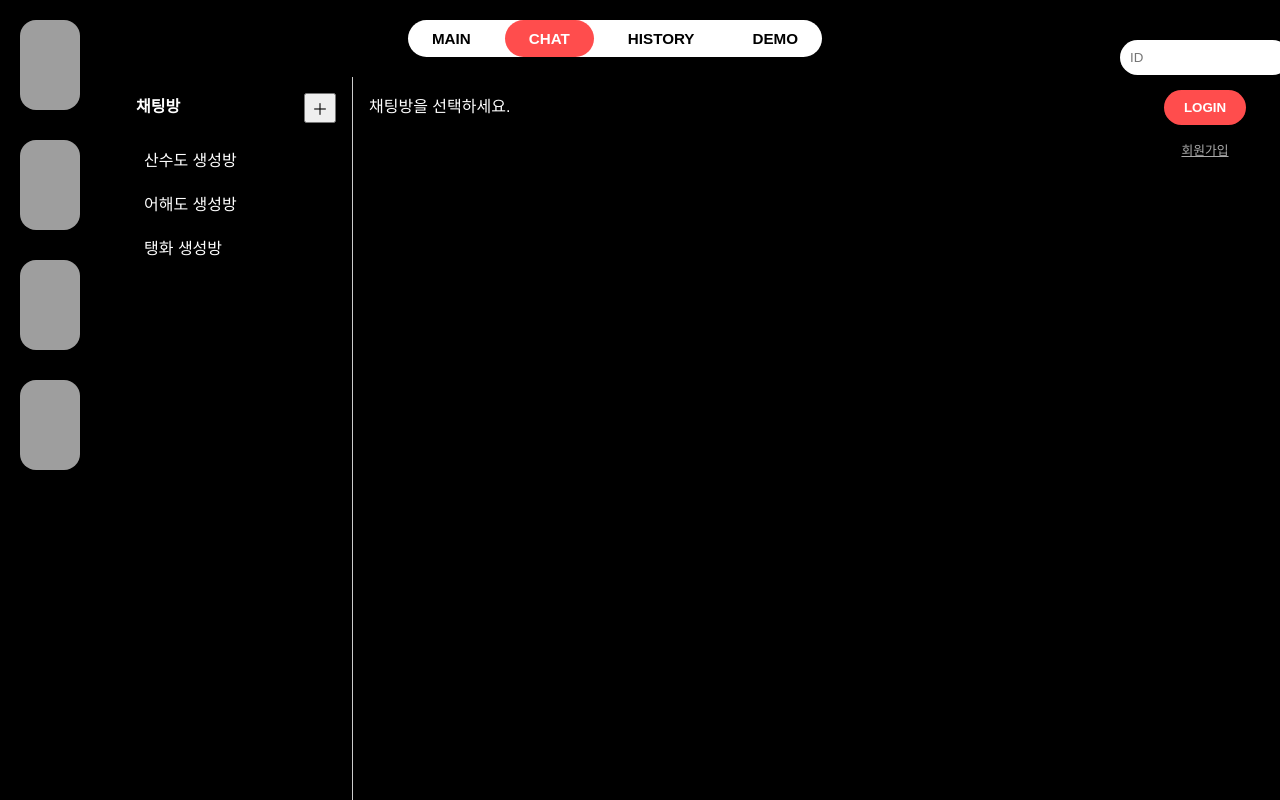
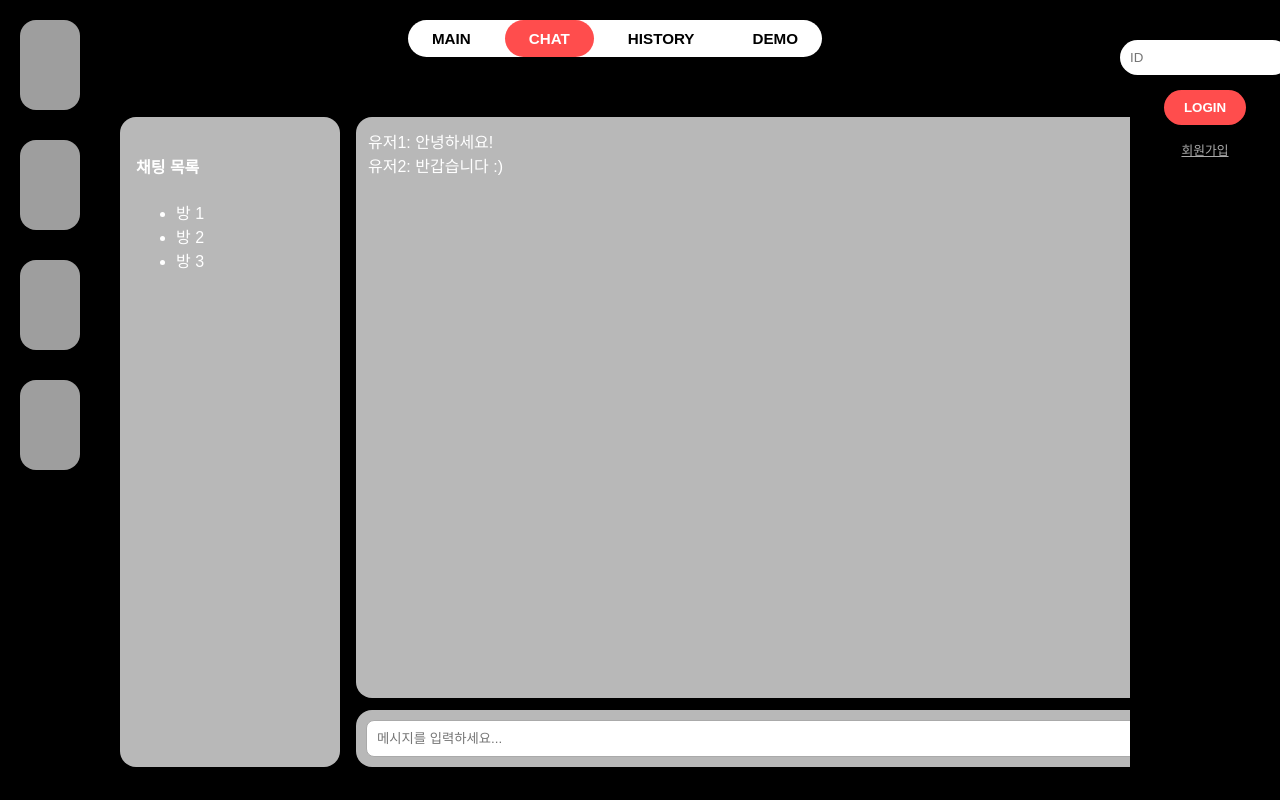
Before and after one commit to TEAM-3V3R/frontend, a React (Create React App) app: page /chat in a window 1280 px wide. Built offline with nearby package versions, Linux system fonts and the light colour scheme; grey boxes are pictures that could not be loaded.

Commit message:
[feat] 채팅 레이아웃 구축 #7

```diff
--- a/src/components/chat/Chat.jsx
+++ b/src/components/chat/Chat.jsx
@@ -1,64 +1,33 @@
-import React, { useEffect, useState } from "react";
-import ChatSidebar from "./ChatSidebar";
-import Chatting from "./Chatting";
-
-const LOCAL_KEY = "chatRoomMessages";
+// src/pages/Chat.jsx
+import React from "react";
+import ChatList from "./ChatList";
+import ChatWindow from "./ChatWindow";
+import ChatInput from "./ChatInput";
 
 const Chat = () => {
-  const [rooms, setRooms] = useState([
-    { id: 1, title: "산수도 생성방" },
-    { id: 2, title: "어해도 생성방" },
-    { id: 3, title: "탱화 생성방" },
-  ]);
-  const [currentRoomId, setCurrentRoomId] = useState(null);
-  const [roomMessages, setRoomMessages] = useState({});
+  return (
+    <div
+      style={{
+        width: "1050px",
+        height: "650px",
+        // backgroundColor: "rgba(231, 231, 231, 0.8)",
+        borderRadius: "16px",
+        // padding: "24px",
+        margin: "40px auto",
+        boxShadow: "0 2px 12px rgba(0, 0, 0, 0.05)",
+        display: "flex",
+      }}
+    >
+      {/* 왼쪽 채팅 목록 */}
+      <div style={{ width: "220px", marginRight: "16px" }}>
+        <ChatList />
+      </div>
 
-  // ✅ localStorage에서 메시지 로드
-  useEffect(() => {
-    const saved = localStorage.getItem(LOCAL_KEY);
-    if (saved) {
-      setRoomMessages(JSON.parse(saved));
-    }
-  }, []);
-
-  // ✅ 저장 시 localStorage에도 반영
-  const handleSendMessage = (newMessage) => {
-    setRoomMessages((prev) => {
-      const updated = {
-        ...prev,
-        [currentRoomId]: [...(prev[currentRoomId] || []), newMessage],
-      };
-      localStorage.setItem(LOCAL_KEY, JSON.stringify(updated));
-      return updated;
-    });
-  };
-
-  const currentRoom = rooms.find((room) => room.id === currentRoomId);
-  const messages = roomMessages[currentRoomId] || [];
-
-  // ✅ 새 채팅방 생성
-  const handleAddRoom = () => {
-    const title = prompt("채팅방 이름을 입력하세요");
-    if (!title) return;
-    const newId = rooms.length > 0 ? rooms[rooms.length - 1].id + 1 : 1;
-    const newRoom = { id: newId, title };
-    setRooms([newRoom, ...rooms]);
-    setCurrentRoomId(newId);
-  };
-
-  return (
-    <div style={{ display: "flex", height: "100vh" }}>
-      <ChatSidebar
-        rooms={rooms}
-        currentRoomId={currentRoomId}
-        onSelectRoom={setCurrentRoomId}
-        onAddRoom={handleAddRoom} // ✅ 전달
-      />
-      <Chatting
-        room={currentRoom}
-        messages={messages}
-        onSend={handleSendMessage}
-      />
+      {/* 중앙 채팅 본문 + 입력창 */}
+      <div style={{ flex: 1, display: "flex", flexDirection: "column" }}>
+        <ChatWindow />
+        <ChatInput />
+      </div>
     </div>
   );
 };
--- /dev/null
+++ b/src/components/chat/ChatInput.jsx
@@ -0,0 +1,27 @@
+// src/components/ChatInput.jsx
+import React from "react";
+
+const ChatInput = () => {
+  return (
+    <div
+      style={{
+        backgroundColor: "rgba(231, 231, 231, 0.8)",
+        borderRadius: "16px",
+        padding: "10px",
+      }}
+    >
+      <input
+        type="text"
+        placeholder="메시지를 입력하세요..."
+        style={{
+          width: "100%",
+          padding: "10px",
+          borderRadius: "8px",
+          border: "1px solid #aaa",
+        }}
+      />
+    </div>
+  );
+};
+
+export default ChatInput;
--- /dev/null
+++ b/src/components/chat/ChatList.jsx
@@ -0,0 +1,26 @@
+// src/components/ChatList.jsx
+import React from "react";
+
+const ChatList = () => {
+  return (
+    <div
+      style={{
+        height: "100%",
+        backgroundColor: "rgba(231, 231, 231, 0.8)",
+        borderRadius: "16px",
+        padding: "16px",
+        boxSizing: "border-box",
+        overflowY: "auto",
+      }}
+    >
+      <h4>채팅 목록</h4>
+      <ul>
+        <li>방 1</li>
+        <li>방 2</li>
+        <li>방 3</li>
+      </ul>
+    </div>
+  );
+};
+
+export default ChatList;
--- a/src/components/chat/ChatSidebar.jsx
+++ /dev/null
@@ -1,39 +0,0 @@
-import React from "react";
-
-const ChatSidebar = ({ rooms, currentRoomId, onSelectRoom, onAddRoom }) => {
-  return (
-    <div
-      style={{ width: "200px", borderRight: "1px solid #ccc", padding: "16px" }}
-    >
-      <div
-        style={{
-          display: "flex",
-          justifyContent: "space-between",
-          marginBottom: "16px",
-        }}
-      >
-        <h4 style={{ margin: 0 }}>채팅방</h4>
-        <button onClick={onAddRoom} style={{ fontSize: "16px" }}>
-          ＋
-        </button>
-      </div>
-      {rooms.map((room) => (
-        <div
-          key={room.id}
-          onClick={() => onSelectRoom(room.id)}
-          style={{
-            padding: "8px",
-            cursor: "pointer",
-            backgroundColor: room.id === currentRoomId ? "#eee" : "transparent",
-            marginBottom: "4px",
-            borderRadius: "6px",
-          }}
-        >
-          {room.title}
-        </div>
-      ))}
-    </div>
-  );
-};
-
-export default ChatSidebar;
--- /dev/null
+++ b/src/components/chat/ChatWindow.jsx
@@ -0,0 +1,22 @@
+// src/components/ChatWindow.jsx
+import React from "react";
+
+const ChatWindow = () => {
+  return (
+    <div
+      style={{
+        flex: 1,
+        backgroundColor: "rgba(231, 231, 231, 0.8)",
+        borderRadius: "16px",
+        padding: "12px",
+        marginBottom: "12px",
+        overflowY: "auto",
+      }}
+    >
+      <div>유저1: 안녕하세요!</div>
+      <div>유저2: 반갑습니다 :)</div>
+    </div>
+  );
+};
+
+export default ChatWindow;
--- a/src/components/chat/Chatting.jsx
+++ /dev/null
@@ -1,68 +0,0 @@
-import React, { useState } from "react";
-
-const Chatting = ({ room, messages, onSend }) => {
-  const [input, setInput] = useState("");
-
-  const handleSend = () => {
-    if (!input.trim()) return;
-
-    const userMessage = { type: "user", content: input };
-
-    // 즉시 사용자 메시지 반영
-    onSend(userMessage);
-
-    // 봇 응답 시뮬레이션
-    const botMessage = {
-      type: "image",
-      content:
-        "https://via.placeholder.com/300x200?text=" + encodeURIComponent(input),
-    };
-
-    setTimeout(() => {
-      onSend(botMessage);
-    }, 500);
-
-    setInput("");
-  };
-
-  if (!room) return <div style={{ padding: "16px" }}>채팅방을 선택하세요.</div>;
-
-  return (
-    <div
-      style={{
-        flex: 1,
-        padding: "16px",
-        display: "flex",
-        flexDirection: "column",
-      }}
-    >
-      <h3>{room.title}</h3>
-      <div style={{ flex: 1, overflowY: "auto", marginBottom: "12px" }}>
-        {messages.map((msg, idx) => (
-          <div key={idx} style={{ marginBottom: "10px" }}>
-            {msg.type === "user" ? (
-              <div style={{ fontWeight: "bold" }}>👤 {msg.content}</div>
-            ) : (
-              <img
-                src={msg.content}
-                alt="응답 이미지"
-                style={{ width: "300px", borderRadius: "8px" }}
-              />
-            )}
-          </div>
-        ))}
-      </div>
-      <div style={{ display: "flex", gap: "8px" }}>
-        <input
-          value={input}
-          onChange={(e) => setInput(e.target.value)}
-          style={{ flex: 1, padding: "8px" }}
-          placeholder="프롬프트 입력..."
-        />
-        <button onClick={handleSend}>전송</button>
-      </div>
-    </div>
-  );
-};
-
-export default Chatting;
```
